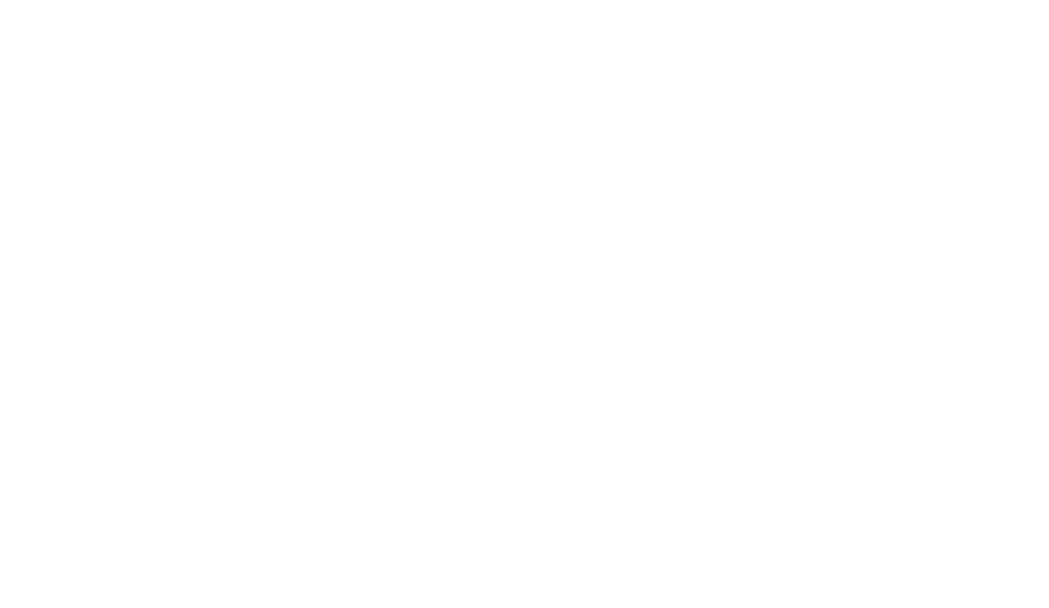
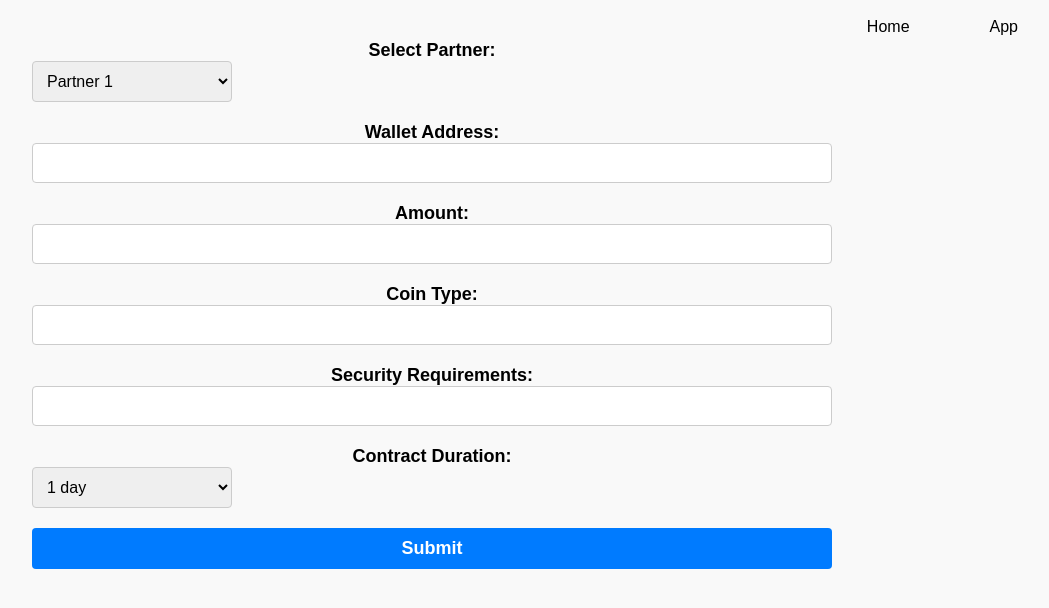
Before and after one commit to nehemiah-negussie/olympihacks-2023, a React (Create React App) app in the folder client/: page /app in a window 1280 px wide. Shown: the top 608 px of the page, without its empty margins (208-1257 px from the left). Built offline with nearby package versions, Linux system fonts and the light colour scheme.

Commit message:
Added app page, updated CSS and styles

```diff
--- a/client/src/pages/Smart.js
+++ b/client/src/pages/Smart.js
@@ -1,12 +1,142 @@
-import React from "react";
+import React, { useState } from "react";
 import "../styles/Smart.css";
 
 const Smart = () => {
+    const [partner, setPartner] = useState("");
+    const [walletAddress, setWalletAddress] = useState("");
+    const [amount, setAmount] = useState("");
+    const [coinType, setCoinType] = useState("");
+    const [securityRequirements, setSecurityRequirements] = useState("");
+    const [contractDuration, setContractDuration] = useState("");
+
+    const handlePartnerChange = (event) => {
+        setPartner(event.target.value);
+    };
+
+    const handleWalletAddressChange = (event) => {
+        setWalletAddress(event.target.value);
+    };
+
+    const handleAmountChange = (event) => {
+        setAmount(event.target.value);
+    };
+
+    const handleCoinTypeChange = (event) => {
+        setCoinType(event.target.value);
+    };
+
+    const handleSecurityRequirementsChange = (event) => {
+        setSecurityRequirements(event.target.value);
+    };
+
+    const handleContractDurationChange = (event) => {
+        setContractDuration(event.target.value);
+    };
+
+    const handleSubmit = (event) => {
+        event.preventDefault();
+
+        // Perform any necessary actions with the form data
+        console.log({
+            partner,
+            walletAddress,
+            amount,
+            coinType,
+            securityRequirements,
+            contractDuration,
+        });
+
+        // Reset the form fields
+        setPartner("");
+        setWalletAddress("");
+        setAmount("");
+        setCoinType("");
+        setSecurityRequirements("");
+        setContractDuration("");
+    };
+
     return (
-        <>
-            <div className="smart">
-            </div>
-        </>
+        <div className="smart">
+
+            <nav id="navbar">
+                <ul>
+                    <li><a href="/">Home</a></li>
+                    <li><a href="/app">App</a></li>
+                </ul>
+            </nav>
+
+            <form onSubmit={handleSubmit}>
+                <label htmlFor="partner-select">
+                    Select Partner:
+                    <select
+                        name="partner"
+                        id="partner-select"
+                        value={partner}
+                        onChange={handlePartnerChange}
+                    >
+                        <option value="partner1">Partner 1</option>
+                        <option value="partner2">Partner 2</option>
+                        <option value="partner3">Partner 3</option>
+                    </select>
+                </label>
+
+                <label htmlFor="wallet-address-input">
+                    Wallet Address:
+                    <input
+                        type="text"
+                        id="wallet-address-input"
+                        value={walletAddress}
+                        onChange={handleWalletAddressChange}
+                    />
+                </label>
+
+                <label htmlFor="amount-input">
+                    Amount:
+                    <input
+                        type="text"
+                        id="amount-input"
+                        value={amount}
+                        onChange={handleAmountChange}
+                    />
+                </label>
+
+                <label htmlFor="coin-type-input">
+                    Coin Type:
+                    <input
+                        type="text"
+                        id="coin-type-input"
+                        value={coinType}
+                        onChange={handleCoinTypeChange}
+                    />
+                </label>
+
+                <label htmlFor="security-requirements-input">
+                    Security Requirements:
+                    <input
+                        type="text"
+                        id="security-requirements-input"
+                        value={securityRequirements}
+                        onChange={handleSecurityRequirementsChange}
+                    />
+                </label>
+
+                <label htmlFor="contract-duration-select">
+                    Contract Duration:
+                    <select
+                        name="contract-duration"
+                        id="contract-duration-select"
+                        value={contractDuration}
+                        onChange={handleContractDurationChange}
+                    >
+                        <option value="1">1 day</option>
+                        <option value="7">7 days</option>
+                        <option value="30">30 days</option>
+                    </select>
+                </label>
+
+                <button type="submit">Submit</button>
+            </form>
+        </div>
     );
 };
 
--- a/client/src/styles/LandingPage.css
+++ b/client/src/styles/LandingPage.css
@@ -1,7 +1,18 @@
+:root {
+    --smoky-black: #131200ff;
+    --mantis: #78bc61ff;
+    --sage: #c0c781ff;
+    --lion: #c59b76ff;
+    --salmon: #e9806eff;
+}
+
+body {
+    margin: 0;
+}
+
 .landing-page {
-    max-width: 800px;
-    margin: 0 auto;
-    padding: 40px;
+    margin: 0;
+    padding: 0px;
 }
 
 header {
@@ -17,7 +28,7 @@
 
 p {
     font-size: 18px;
-    color: #777;
+    color: var(--smoky-black);
 }
 
 .features {
@@ -49,7 +60,7 @@
 
 .cta-section p {
     font-size: 16px;
-    color: #777;
+    color: var(--smoky-black);
     margin-bottom: 30px;
 }
 
@@ -58,14 +69,14 @@
     font-size: 18px;
     font-weight: bold;
     color: #fff;
-    background-color: #007bff;
+    background-color: var(--mantis);
     border: none;
     border-radius: 4px;
     cursor: pointer;
 }
 
 .cta-button:hover {
-    background-color: #0056b3;
+    background-color: var(--sage);
 }
 
 footer {
@@ -75,7 +86,7 @@
 
 footer p {
     font-size: 14px;
-    color: #777;
+    color: var(--smoky-black);
 }
 
 #navbar {
@@ -96,7 +107,7 @@
 
 #navbar li a {
     display: block;
-    color: black;
+    color: var(--smoky-black);
     text-align: center;
     padding: 14px 16px;
     text-decoration: none;
@@ -104,8 +115,8 @@
 }
 
 #navbar li a:hover {
-    background-color: white;
-    color: black;
+    background-color: var(--mantis);
+    color: white;
 }
 
 section {
@@ -124,10 +135,9 @@
 #subtitle {
     flex: 1;
     font-size: 18px;
-    color: #777;
+    color: var(--smoky-black);
     margin-left: 20px;
 }
-
 
 #img_text {
     display: inline-block;
--- a/client/src/styles/Smart.css
+++ b/client/src/styles/Smart.css
@@ -0,0 +1,117 @@
+.smart {
+    max-width: 800px;
+    margin: 0 auto;
+    padding: 40px;
+}
+
+form {
+    display: flex;
+    flex-direction: column;
+    gap: 20px;
+}
+
+label {
+    display: flex;
+    flex-direction: column;
+    font-weight: bold;
+    font-size: 18px;
+}
+
+select,
+input {
+    padding: 10px;
+    font-size: 16px;
+    border-radius: 4px;
+    border: 1px solid #ccc;
+}
+
+button {
+    padding: 10px 20px;
+    font-size: 18px;
+    font-weight: bold;
+    color: #fff;
+    background-color: #007bff;
+    border: none;
+    border-radius: 4px;
+    cursor: pointer;
+}
+
+button:hover {
+    background-color: #0056b3;
+}
+
+#navbar {
+    background-color: #f2f2f2;
+    width: max-content;
+    padding: 10px;
+    margin-bottom: 20px;
+}
+
+#partner-select,
+#contract-duration-select {
+    width: 200px;
+}
+
+body {
+    font-family: Arial, sans-serif;
+    background-color: #f9f9f9;
+}
+
+#navbar {
+    background-color: #00000000;
+    color: #fff;
+    padding: 10px;
+    width: 100%;
+    display: flex;
+    justify-content: end;
+    align-items: center;
+    position: fixed;
+    top: 0;
+    left: 0;
+}
+
+#navbar ul {
+    list-style-type: none;
+    margin: 0;
+    padding: 0;
+    display: flex;
+    align-items: center;
+}
+
+
+#navbar li {
+    margin: 0 3rem 0 0;
+}
+
+#navbar li a {
+    color: black;
+    text-decoration: none;
+    padding: 8px 16px;
+    border-radius: 4px;
+    transition: background-color 0.3s;
+}
+
+#navbar li a:hover {
+    background-color: #0056b3;
+}
+
+#navbar .logo {
+    font-weight: bold;
+    font-size: 20px;
+}
+
+#navbar .user {
+    display: flex;
+    align-items: center;
+}
+
+#navbar .user img {
+    width: 30px;
+    height: 30px;
+    border-radius: 50%;
+    margin-right: 8px;
+}
+
+#navbar .user span {
+    font-size: 16px;
+}
```
